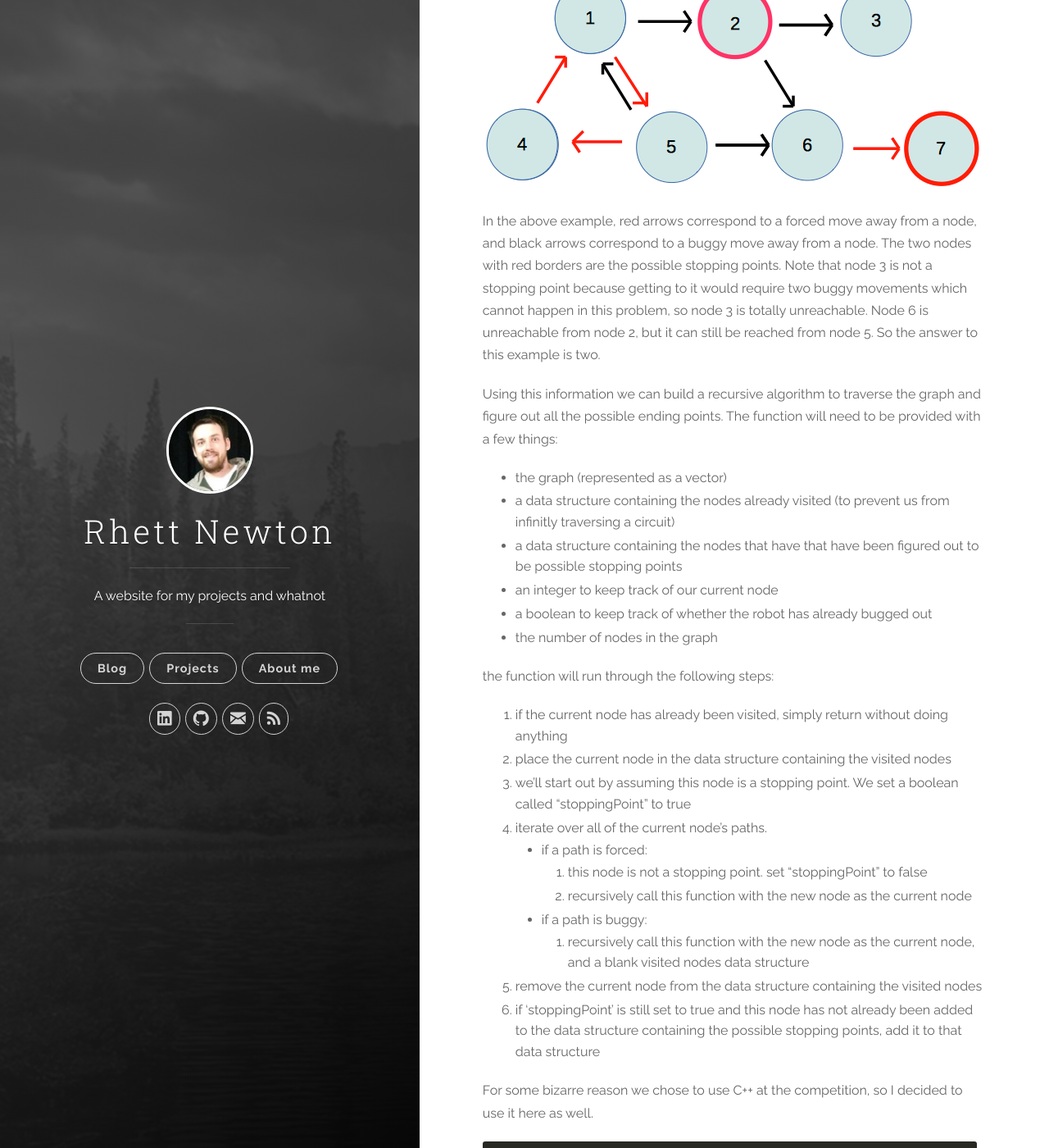
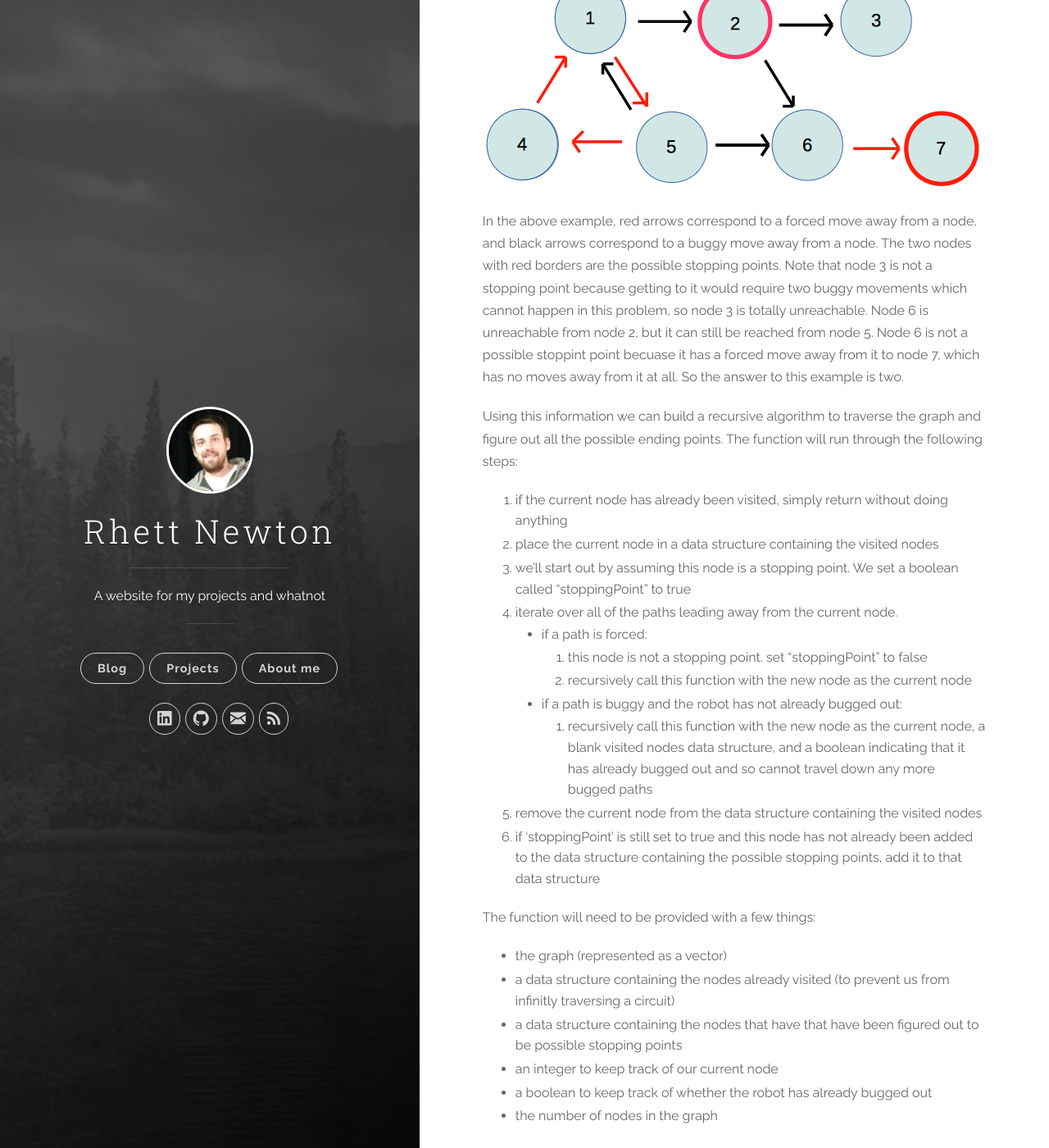
Before and after one commit to rnewton5/rnewton5.github.io, a Jekyll site: the page built from _posts/2018-01-03-faulty-robot-problem.markdown, in a window 1280 px wide and 1400 px high, scrolled down 629 px. Shown: the whole window at 82% size. Built offline with Jekyll 4.4.1, drawn with Linux system fonts in a browser that asks for light colours; nearby versions of some CDN libraries; some of the changed lines change nothing that is shown; some of the changed text lies outside the part shown.

Commit message:
Fix Format

````diff
--- a/_posts/2018-01-03-faulty-robot-problem.markdown
+++ b/_posts/2018-01-03-faulty-robot-problem.markdown
@@ -10,9 +10,23 @@
 
 ![faulty robot sample problem image]({{ site.baseurl}}/images/faulty_robot_sample.png)
 
-In the above example, red arrows correspond to a forced move away from a node, and black arrows correspond to a buggy move away from a node. The two nodes with red borders are the possible stopping points. Note that node 3 is not a stopping point because getting to it would require two buggy movements which cannot happen in this problem, so node 3 is totally unreachable. Node 6 is unreachable from node 2, but it can still be reached from node 5. So the answer to this example is two.
+In the above example, red arrows correspond to a forced move away from a node, and black arrows correspond to a buggy move away from a node. The two nodes with red borders are the possible stopping points. Note that node 3 is not a stopping point because getting to it would require two buggy movements which cannot happen in this problem, so node 3 is totally unreachable. Node 6 is unreachable from node 2, but it can still be reached from node 5. Node 6 is not a possible stoppint point becuase it has a forced move away from it to node 7, which has no moves away from it at all. So the answer to this example is two.
 
-Using this information we can build a recursive algorithm to traverse the graph and figure out all the possible ending points. The function will need to be provided with a few things:
+Using this information we can build a recursive algorithm to traverse the graph and figure out all the possible ending points. The function will run through the following steps:
+
+1. if the current node has already been visited, simply return without doing anything
+2. place the current node in a data structure containing the visited nodes
+3. we'll start out by assuming this node is a stopping point. We set a boolean called "stoppingPoint" to true
+4. iterate over all of the paths leading away from the current node.
+    * if a path is forced:
+        1. this node is not a stopping point. set "stoppingPoint" to false
+        2. recursively call this function with the new node as the current node
+    * if a path is buggy and the robot has not already bugged out:
+        1. recursively call this function with the new node as the current node, a blank visited nodes data structure, and a boolean indicating that it has already bugged out and so cannot travel down any more bugged paths
+5. remove the current node from the data structure containing the visited nodes
+6. if 'stoppingPoint' is still set to true and this node has not already been added to the data structure containing the possible stopping points, add it to that data structure
+
+The function will need to be provided with a few things:
 
 * the graph (represented as a vector)
 * a data structure containing the nodes already visited (to prevent us from infinitly traversing a circuit)
@@ -21,24 +35,11 @@
 * a boolean to keep track of whether the robot has already bugged out
 * the number of nodes in the graph
 
-the function will run through the following steps:
-
-1. if the current node has already been visited, simply return without doing anything
-2. place the current node in the data structure containing the visited nodes
-3. we'll start out by assuming this node is a stopping point. We set a boolean called "stoppingPoint" to true
-4. iterate over all of the current node's paths.
-    * if a path is forced:
-        1. this node is not a stopping point. set "stoppingPoint" to false
-        2. recursively call this function with the new node as the current node
-    * if a path is buggy:
-        1. recursively call this function with the new node as the current node, and a blank visited nodes data structure
-5. remove the current node from the data structure containing the visited nodes
-6. if 'stoppingPoint' is still set to true and this node has not already been added to the data structure containing the possible stopping points, add it to that data structure
-
-For some bizarre reason we chose to use C++ at the competition, so I decided to use it here as well.
+We chose to use C++ at the competition, so I decided to use it here as well.
 
 ```c++
 void solveFaultyRobot(std::vector<int>& graph, std::vector<int>& visitedNodes, std::vector<int>& stoppingPoints, int currentNode, bool bugged, int numNodes) {
+
   // if visitedNodes contains the value of the current node, return without doing anything
   if (std::find(visitedNodes.begin(), visitedNodes.end(), currentNode) != visitedNodes.end()) {
     return;
@@ -47,9 +48,11 @@
   // push the current node onto the back of the visitedNodes
   visitedNodes.push_back(currentNode);
 
-  // stoppingPoint gets set to false if no forced paths are found.
+  // We start by assuming this node is a stopping point, if a forced path
+  // is found going away from this node, we set it to false.
   bool isStoppingPoint = true;
-  // search through all of the possible paths and add up the results of the recursive calls
+
+  // The robot goes down every single possible path
   for (int i = 0; i < numNodes; ++i) {
     // get the value stored at the location in the graph
     int value = graph[numNodes * currentNode + i];
@@ -66,11 +69,11 @@
     }
   }
 
-  // remove this node from the list of visited nodes
+  // remove this node from visitedNodes
   visitedNodes.pop_back();
 
-  // if the stoppingPoint flag was never set to false we add this node to the list of stopping points if it hasn't already been added
   if (isStoppingPoint) {
+    // if stoppintPoints doesn't already contain this node, we add this node to stoppintPoints
     if (std::find(stoppingPoints.begin(), stoppingPoints.end(), currentNode) == stoppingPoints.end()) {
       stoppingPoints.push_back(currentNode);
     }
@@ -108,15 +111,17 @@
   }
 
   // now that the graph is filled, we call the
-  // 'solveFaultyRobot' recursive function
+  // 'solveFaultyRobot' function
   std::vector<int> visitedNodes = std::vector<int>();
   std::vector<int> stoppingPoints = std::vector<int>();
   solveFaultyRobot(graph, visitedNodes, stoppingPoints, 0, false, n);
 
   // the stoppingPoints vector now contains all the nodes that are
   // possible stopping points. We just output its size.
-  std::cout << stoppingPoints.size() << std::endl;;
+  std::cout << stoppingPoints.size() << std::endl;
 
+  std::cin.ignore();
+  std::cin.get();
   return 0;
 }
 ```
````
